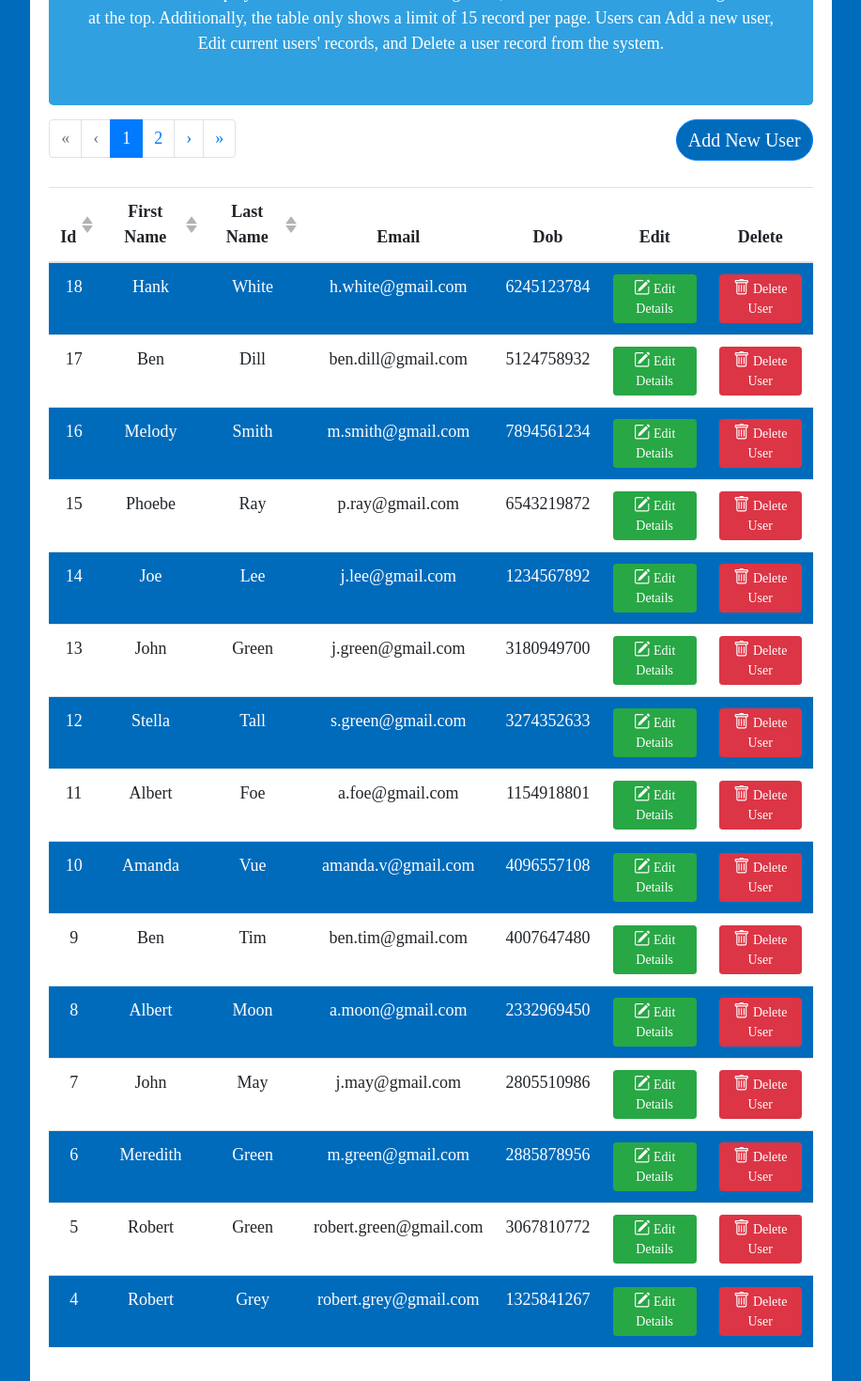
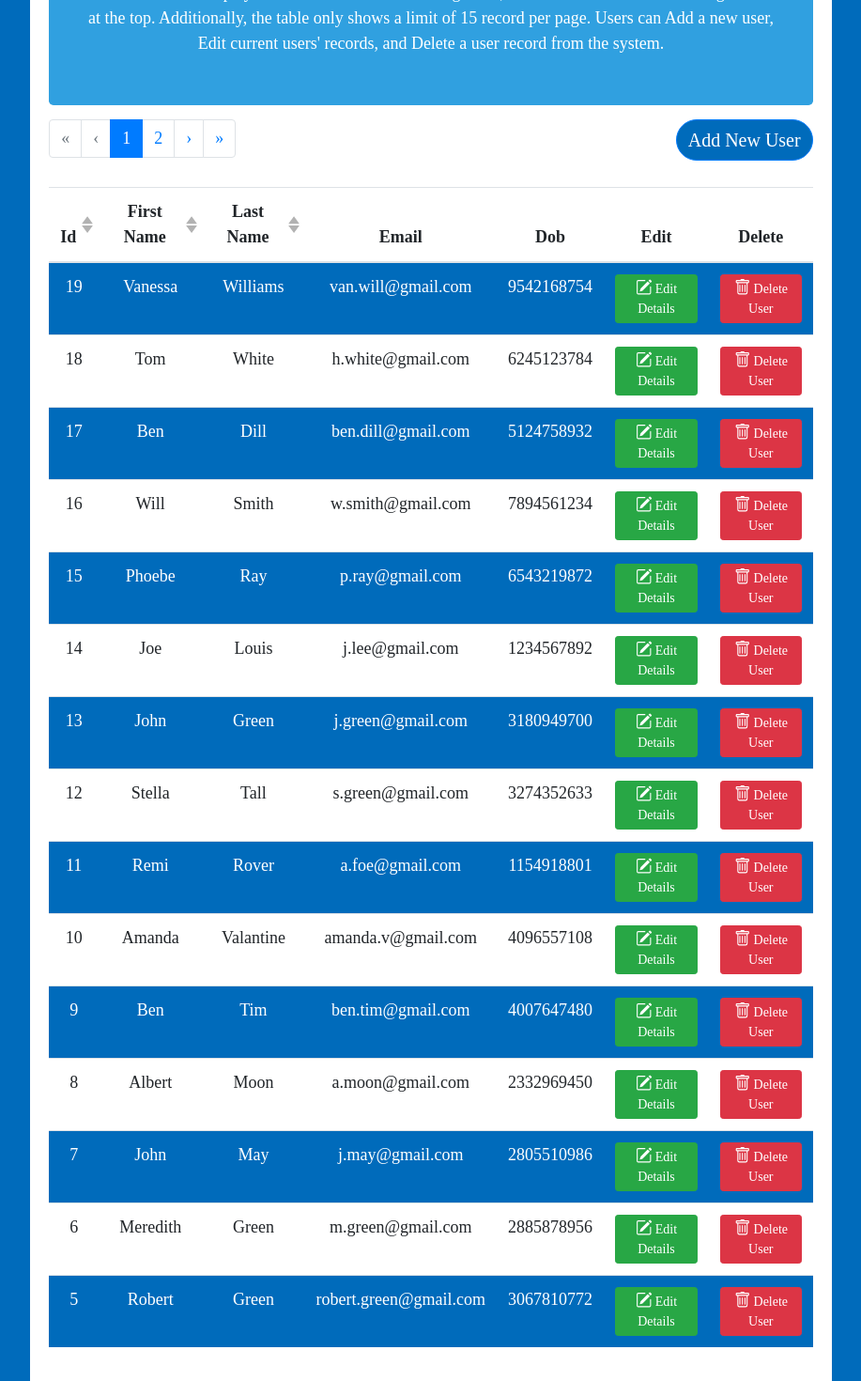
Before and after one commit to diyanahsoh/user-management-system, a Vue app: page / in a window 1280 px wide. Shown: the part 223-1693 px from the top of the page at 94% size, without its empty margins (181-1098 px from the left). Built offline with nearby package versions, Linux system fonts and the light colour scheme; data requests are answered from the project's data file; a web font is replaced by a local one.

Commit message:
Added success popup modal

```diff
--- a/db.json
+++ b/db.json
@@ -23,9 +23,9 @@
     },
     {
       "id": 4,
-      "firstName": "Robert",
+      "firstName": "Derek",
       "lastName": "Grey",
-      "email": "robert.grey@gmail.com",
+      "email": "derek.grey@gmail.com",
       "dob": 1325841267
     },
     {
@@ -66,14 +66,14 @@
     {
       "id": 10,
       "firstName": "Amanda",
-      "lastName": "Vue",
+      "lastName": "Valantine",
       "email": "amanda.v@gmail.com",
       "dob": 4096557108
     },
     {
       "id": 11,
-      "firstName": "Albert",
-      "lastName": "Foe",
+      "firstName": "Remi",
+      "lastName": "Rover",
       "email": "a.foe@gmail.com",
       "dob": 1154918801
     },
@@ -93,7 +93,7 @@
     },
     {
       "firstName": "Joe",
-      "lastName": "Lee",
+      "lastName": "Louis",
       "email": "j.lee@gmail.com",
       "dob": "1234567892",
       "id": 14
@@ -106,9 +106,9 @@
       "id": 15
     },
     {
-      "firstName": "Melody",
+      "firstName": "Will",
       "lastName": "Smith",
-      "email": "m.smith@gmail.com",
+      "email": "w.smith@gmail.com",
       "dob": "7894561234",
       "id": 16
     },
@@ -120,11 +120,18 @@
       "id": 17
     },
     {
-      "firstName": "Hank",
+      "firstName": "Tom",
       "lastName": "White",
       "email": "h.white@gmail.com",
       "dob": "6245123784",
       "id": 18
+    },
+    {
+      "firstName": "Vanessa",
+      "lastName": "Williams",
+      "email": "van.will@gmail.com",
+      "dob": "9542168754",
+      "id": 19
     }
   ]
 }
--- a/src/App.vue
+++ b/src/App.vue
@@ -107,6 +107,7 @@ export default {
   border-radius: 50px;
   // border: 1px solid white;
 }
+/* Works on Firefox */
 :root {
   scrollbar-width: thin;
   scrollbar-color: #30a0e0 #C2D2E4;
--- a/src/components/Form.vue
+++ b/src/components/Form.vue
@@ -30,11 +30,14 @@
             <!-- Form Buttons -->
             <b-button type="submit" pill variant="success">Submit</b-button>
             <b-button type="reset" pill variant="warning">Reset</b-button>
-            <b-button type="cancel" pill variant="danger" @click="onCancel()">Cancel</b-button>
+            <b-button type="reset" pill variant="danger" @click="onCancel()">Cancel</b-button>
           </b-form>
         </b-col>
         <b-col></b-col>
       </b-row>
+    <b-modal id="modal-center" centered title="BootstrapVue">
+      <p class="my-4">Vertically centered modal!</p>
+    </b-modal>
     </div>
   </transition>
 </template>
@@ -69,28 +72,31 @@ export default {
     onSubmit (event) {
       event.preventDefault()
       const url = 'http://localhost:3000/users/'
+      // Set form input for First & Last Name to lowercase
+      this.form.firstName = this.form.firstName.toLowerCase()
+      this.form.lastName = this.form.lastName.toLowerCase()
+      // Create new item Object that contains form inputs
       const item = {
-        firstName: this.form.firstName,
-        lastName: this.form.lastName,
+        // Convert First & Last Name data into Camel Case
+        firstName: this.form.firstName.charAt(0).toUpperCase() + this.form.firstName.slice(1),
+        lastName: this.form.lastName.charAt(0).toUpperCase() + this.form.lastName.slice(1),
         email: this.form.email,
         dob: this.form.dob
       }
-      // Checks state that indicates True for editing current user information, False for adding a new user
+      // Checks state that indicates True for editing current user information,
       if (this.state) {
         this.axios.patch(url + this.record.id, item).then((response) => {
           if (response.status === 200) {
-            this.showAlert()
-            this.onCancel()
+            this.successMsg()
           }
         }).catch(error => {
           this.error = true
           throw new Error(`API ${error}`)
         })
-      } else {
+      } else { // False for adding a new user
         this.axios.post(url, item).then((response) => {
-          console.log(response.status)
           if (response.status === 201) {
-            this.onCancel()
+            this.successMsg()
           }
         }).catch(error => {
           this.error = true
@@ -108,6 +114,20 @@ export default {
       this.form.lastName = ''
       this.form.email = ''
       this.form.dob = 0
+    },
+    successMsg () {
+      // Customer pop up modal that displays Success Message
+      this.$bvModal.msgBoxOk('User information was submitted successfully.', {
+        title: 'Success',
+        size: 'md',
+        buttonSize: 'md',
+        okVariant: 'success',
+        headerClass: 'border-bottom-0',
+        footerClass: 'border-top-0',
+        centered: true
+      }).then(value => {
+        this.onCancel()
+      })
     }
   }
 }
@@ -130,4 +150,7 @@ label {
     margin-right: 20px;
   }
 }
+.modal-content {
+  border-radius: 20px;
+}
 </style>
```
